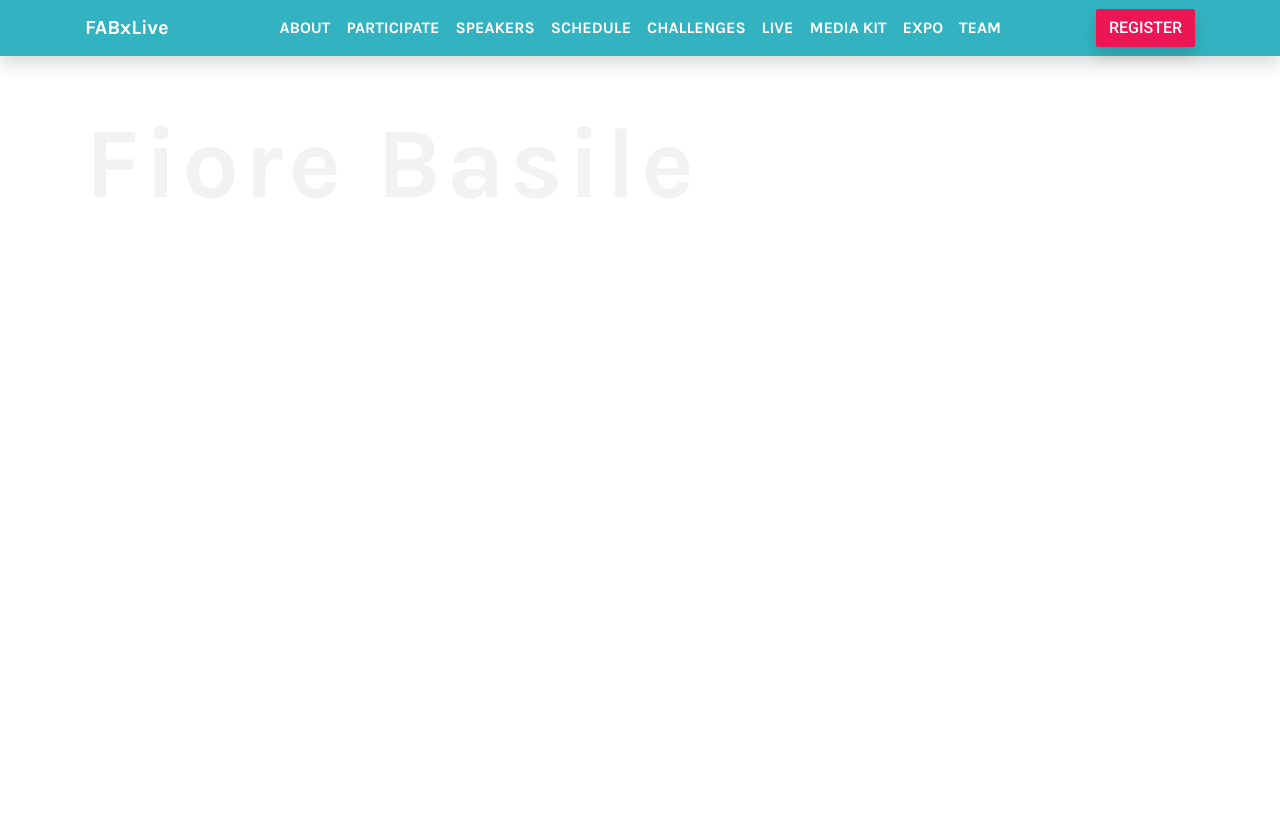
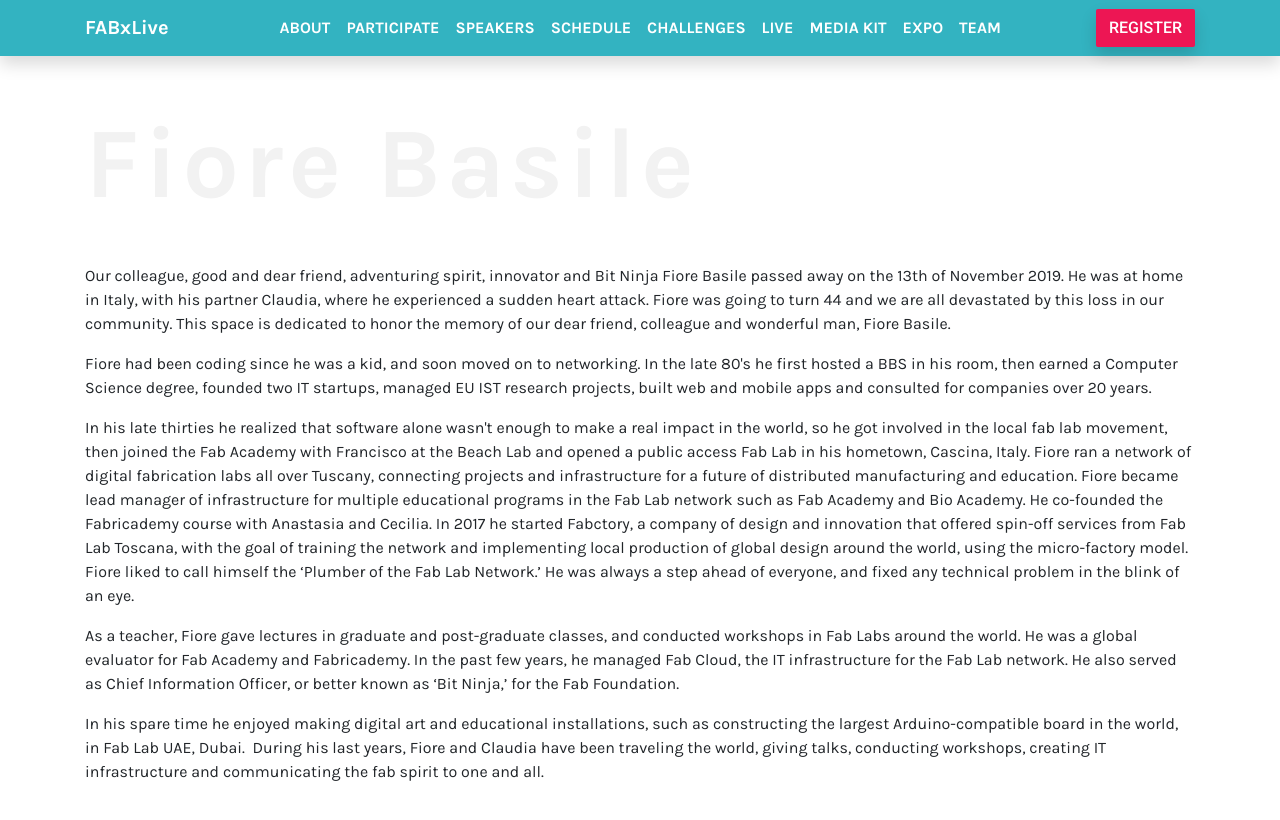
Before and after one commit to fabfoundation/fabxlive2020, a Jekyll site: the page built from fiore.html, in a window 1280 px wide. Shown: the top 820 px of the page. Built offline with Jekyll 4.4.1, drawn with Linux system fonts in a browser that asks for light colours; nearby versions of some CDN libraries.

Commit message:
Add fiore text

```diff
--- a/fiore.html
+++ b/fiore.html
@@ -4,4 +4,29 @@ layout: default
 
 <div class="container mt-5">
   <h1>Fiore Basile</h1>
+
+  <p>
+  Our colleague, good and dear friend, adventuring spirit, innovator and Bit Ninja Fiore Basile passed away on the 13th of November 2019. He was at home in Italy, with his partner Claudia, where he experienced a sudden heart attack. Fiore was going to turn 44 and we are all devastated by this loss in our community.
+  This space is dedicated to honor the memory of our dear friend, colleague and wonderful man, Fiore Basile.
+  </p>
+
+  <p>
+  Fiore had been coding since he was a kid, and soon moved on to networking. In the late 80's he first hosted a BBS in his room, then earned a Computer Science degree, founded two IT startups, managed EU IST research projects, built web and mobile apps and consulted for companies over 20 years.
+  </p>
+
+
+  <p>
+  In his late thirties he realized that software alone wasn't enough to make a real impact in the world, so he got involved in the local fab lab movement, then joined the Fab Academy with Francisco at the Beach Lab and opened a public access Fab Lab in his hometown, Cascina, Italy. Fiore ran a network of digital fabrication labs all over Tuscany, connecting projects and infrastructure for a future of distributed manufacturing and education.  Fiore became lead manager of infrastructure for multiple educational programs in the Fab Lab network such as Fab Academy and Bio Academy. He co-founded the Fabricademy course with Anastasia and Cecilia. In 2017 he started Fabctory, a company of design and innovation that offered spin-off services from Fab Lab Toscana, with the goal of training the network and implementing local production of global design around the world, using the micro-factory model. Fiore liked to call himself the ‘Plumber of the Fab Lab Network.’ He was always a step ahead of everyone, and fixed any technical problem in the blink of an eye.
+
+  </p>
+
+
+  <p>
+  As a teacher, Fiore gave lectures in graduate and post-graduate classes, and conducted workshops in Fab Labs around the world.  He was a global evaluator for Fab Academy and Fabricademy. In the past few years, he managed Fab Cloud, the IT infrastructure for the Fab Lab network. He also served as Chief Information Officer, or better known as ‘Bit Ninja,’ for the Fab Foundation.
+  </p>
+
+  <p>
+  In his spare time he enjoyed making digital art and educational installations, such as constructing the largest Arduino-compatible board in the world, in Fab Lab UAE, Dubai.  During his last years, Fiore and Claudia have been traveling the world, giving talks, conducting workshops, creating IT infrastructure and communicating the fab spirit to one and all.
+  </p>
+
 </div>
```
